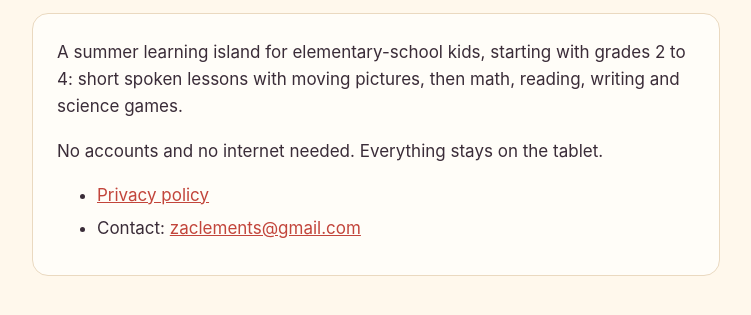
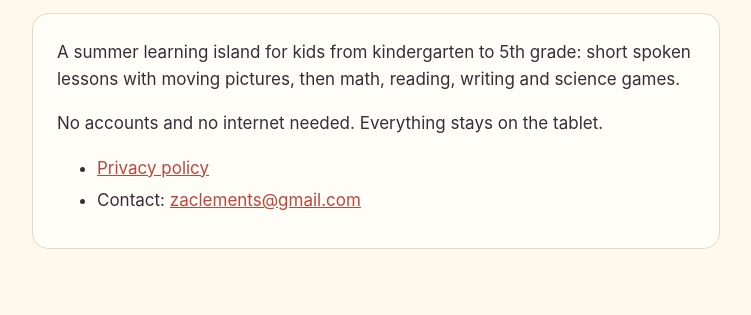
Before and after one commit to zaclements-prog/summerquest-site, a plain HTML site: page index.html in a window 1280 px wide. Shown: the part 91-406 px from the top of the page, without its empty margins (264-1015 px from the left). Drawn offline with Linux system fonts and the light colour scheme.

Commit message:
Landing: kindergarten to 5th grade (v2)
Co-Authored-By: Claude Opus 5.5 <noreply@anthropic.com>

```diff
--- a/index.html
+++ b/index.html
@@ -13,7 +13,7 @@ h1{font-size:1.9rem;line-height:1.2;margin:0}h2{font-size:1.25rem;margin:2rem 0
 a{color:var(--accent)}li{margin:.35rem 0}footer{margin-top:32px;color:var(--soft);font-size:.9rem}
 </style></head><body><main>
 <header><img src="icon.png" alt=""><h1>SummerQuest</h1></header>
-<div class="card"><p>A summer learning island for elementary-school kids, starting with grades 2 to 4: short spoken lessons with moving pictures, then math, reading, writing and science games.</p>
+<div class="card"><p>A summer learning island for kids from kindergarten to 5th grade: short spoken lessons with moving pictures, then math, reading, writing and science games.</p>
 <p>No accounts and no internet needed. Everything stays on the tablet.</p>
 <ul><li><a href="privacy/">Privacy policy</a></li><li>Contact: <a href="mailto:zaclements@gmail.com">zaclements@gmail.com</a></li></ul></div>
 </main></body></html>
```
